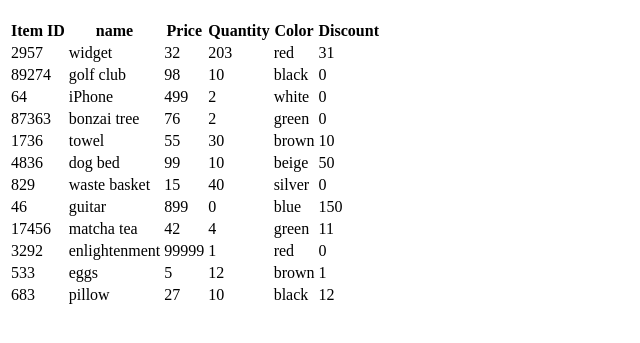
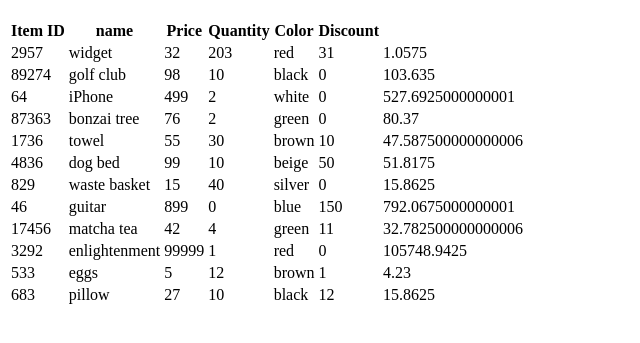
Before and after one commit to syedali575/shopular, a website: page index.html in a window 1280 px wide. Shown: the part 61-404 px from the top of the page, without its empty margins (0-640 px from the left). Drawn offline with nearby package versions, Linux system fonts and the light colour scheme.

Commit message:
Have discount and tax calculation working on the item

```diff
--- a/index.html
+++ b/index.html
@@ -31,7 +31,7 @@
             <td>{{item.quantity}}</td>
             <td>{{item.color}}</td>
             <td>{{item.discount}}</td>
-            <!-- <td>{{item.discount}}</td> -->
+            <td>{{(item.price - item.discount) * sale.taxRate}}</td>
 
 
           </tr>
--- a/js/shop.controller.js
+++ b/js/shop.controller.js
@@ -27,7 +27,7 @@
     ];
 
     this.taxRate = 1.0575;
-    console.log(this.items[0].price * this.taxRate);
+    // console.log(this.items[0].price * this.taxRate);
 
 
   }
```
